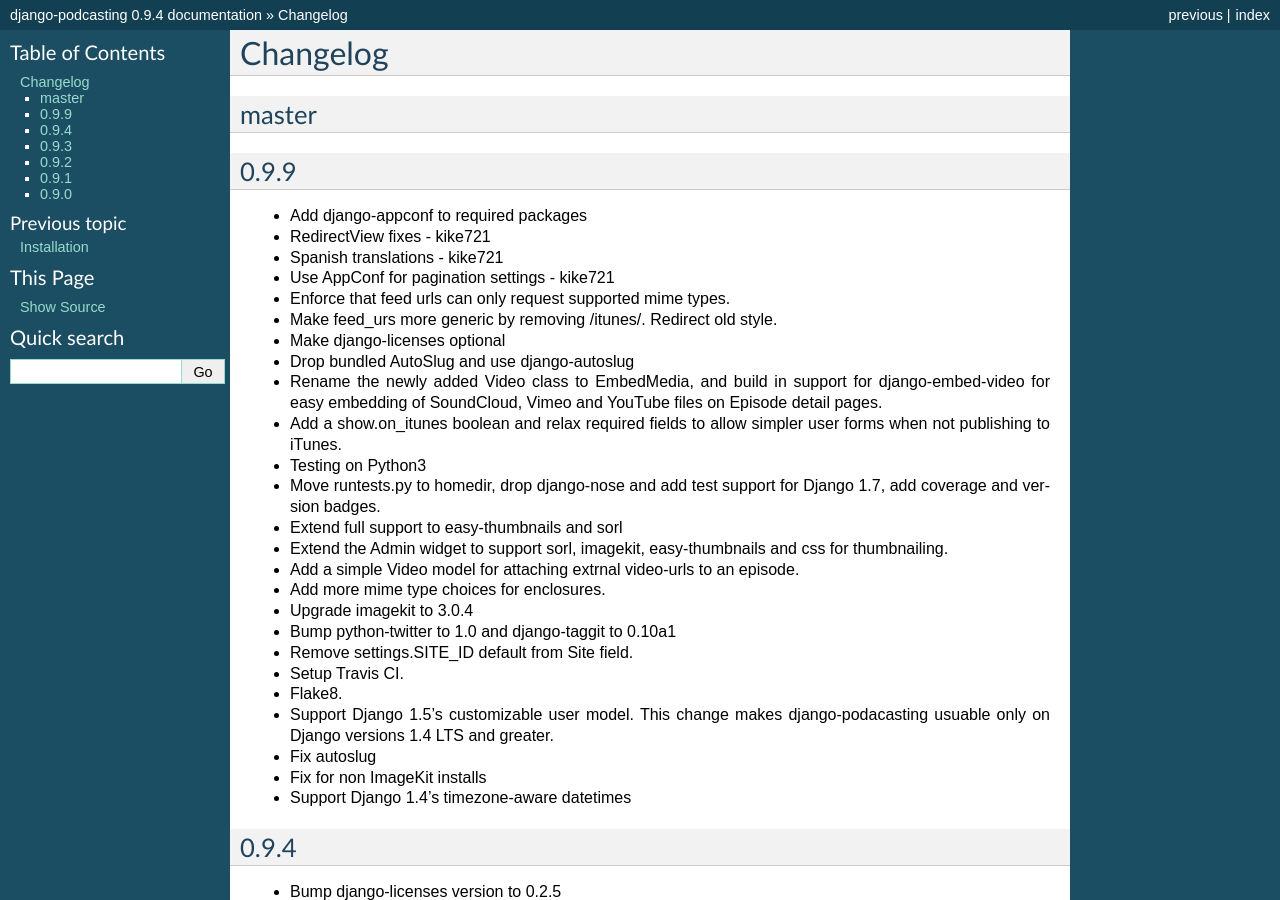
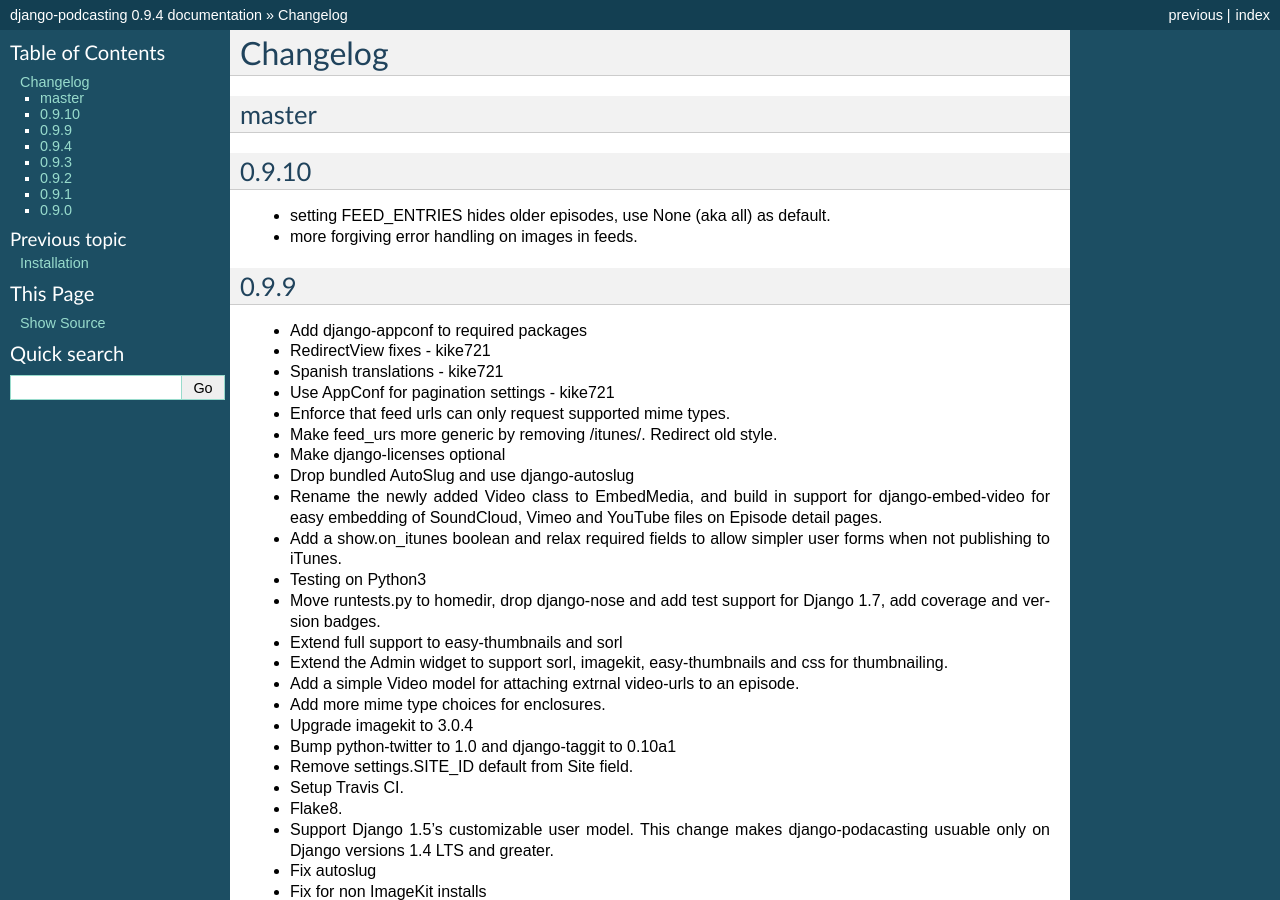
Before and after one commit to rizumu/django-podcasting, a Sphinx documentation site: the page built from docs/changelog.rst, in a window 1280 px wide and 900 px high. Built offline with Sphinx 7.4.7, drawn with Linux system fonts in a browser that asks for light colours.

Commit message:
bump version

```diff
--- a/docs/changelog.rst
+++ b/docs/changelog.rst
@@ -3,6 +3,11 @@
 
 master
 ------
+
+0.9.10
+------
+- setting FEED_ENTRIES hides older episodes, use None (aka all) as default.
+- more forgiving error handling on images in feeds.
 
 0.9.9
 ------
--- a/podcasting/__init__.py
+++ b/podcasting/__init__.py
@@ -3,7 +3,7 @@
 __version_info__ = {
     "major": 0,
     "minor": 9,
-    "micro": 9,
+    "micro": 10,
     "releaselevel": "final",
     "serial": 0,
 }
```
